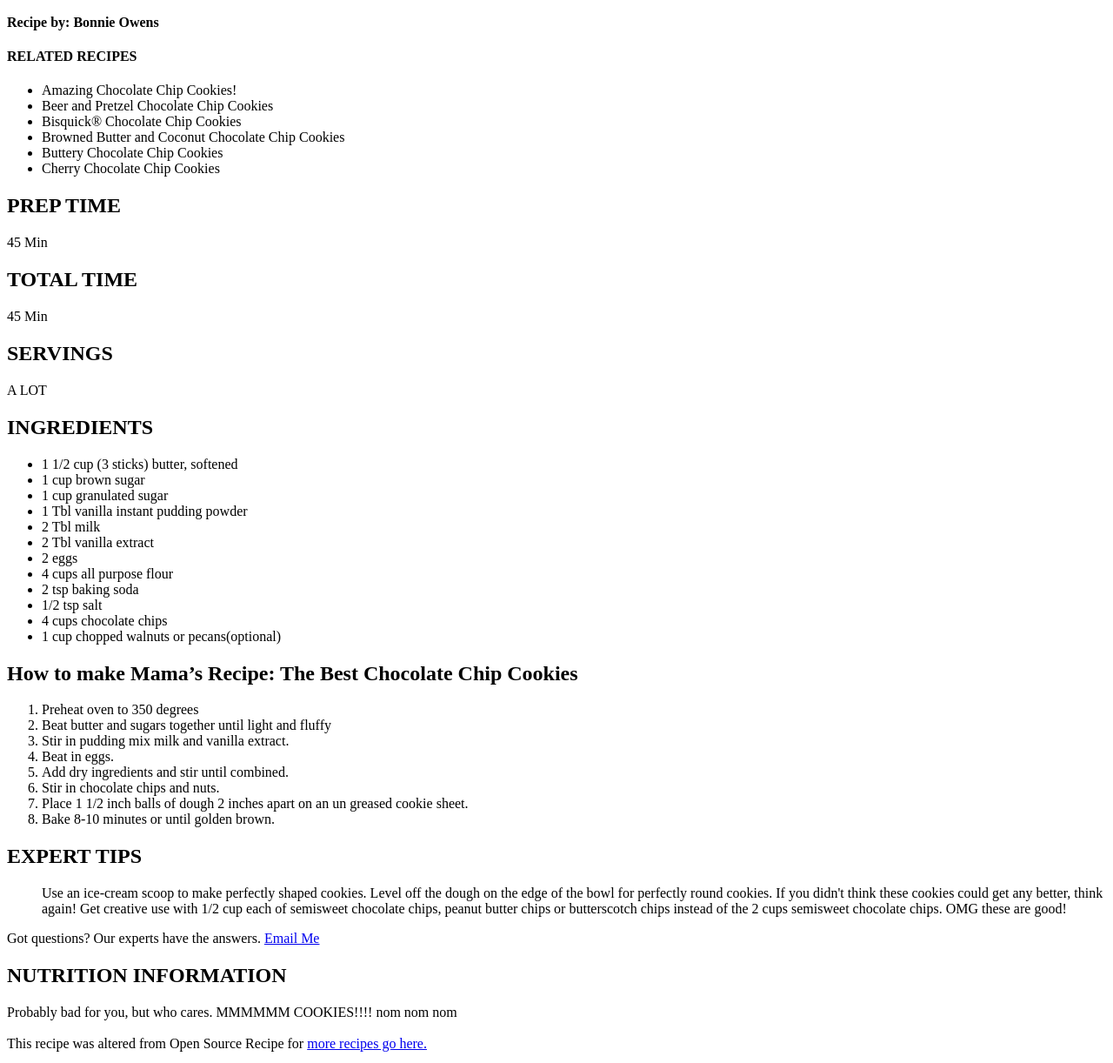
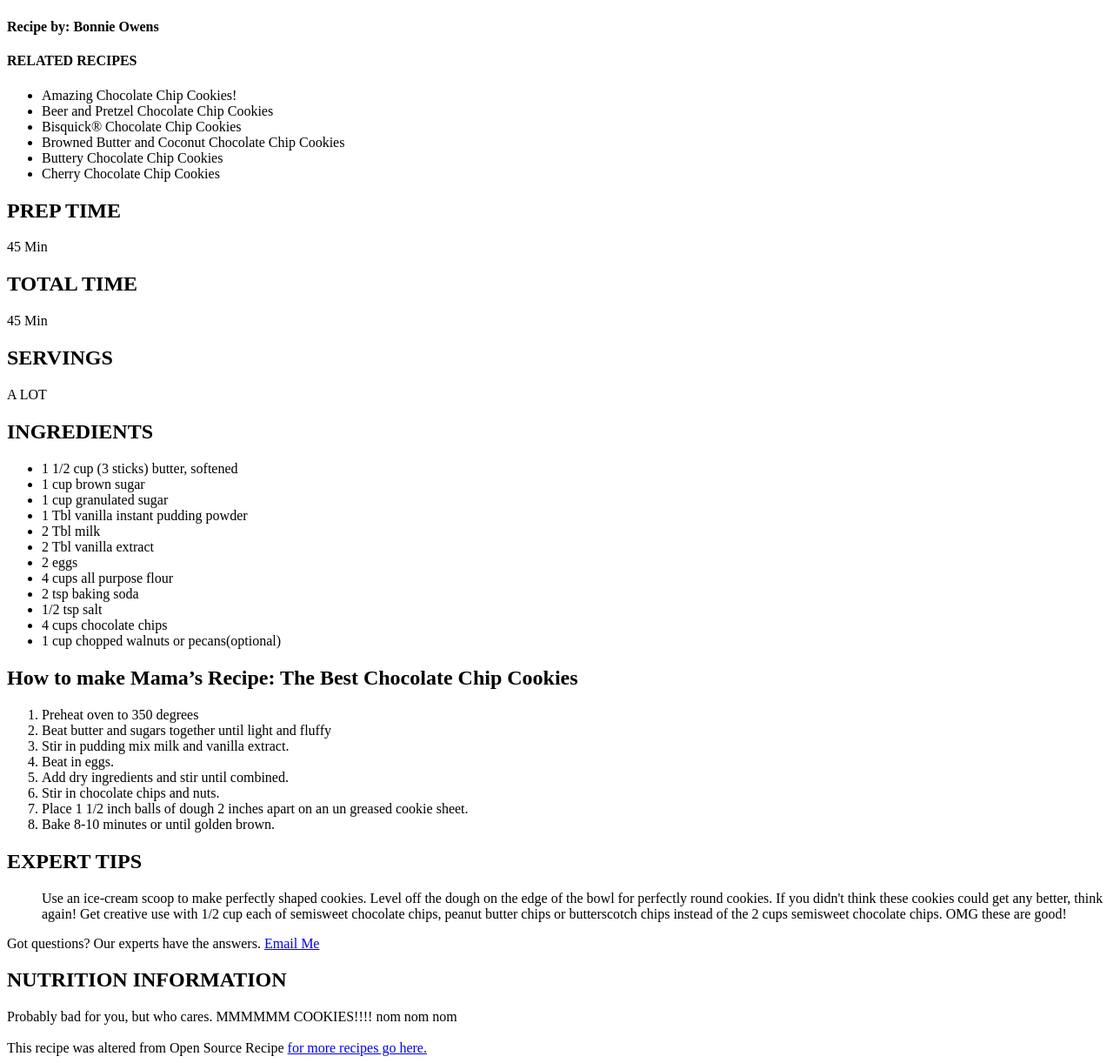
Before and after one commit to Susanncho/CookieRecipe, a plain HTML site: page index.html in a window 1280 px wide. Shown: the part 283-1505 px from the top of the page at 87% size. Drawn offline with Linux system fonts and the light colour scheme.

Commit message:
Add files via upload
Updated the index.html after fixing "Recipe by"

```diff
--- a/index.html
+++ b/index.html
@@ -7,9 +7,7 @@
 	<body>
 		<h1>The Best Chocolate Chip Cookie11111s</h1>
 		<img src="https://cdn.rec-engine.com/rrozich/image/upload/pg_1,f_auto,fl_lossy,h_300,w_400,c_fill,g_auto,dpr_2,q_auto/aaf5dbad09b9032acdd516886a91405b" height="200px">
-		<strong>
-		<p>Recipe by: Bonnie Owens</p>
-		</strong>
+		<h4>Recipe by: Bonnie Owens</h4>
 		<h4>RELATED RECIPES</h4>
 		<ul>
 			<li>Amazing Chocolate Chip Cookies!</li>
@@ -59,6 +57,6 @@
 		Probably bad for you, but who cares. MMMMMM COOKIES!!!! nom nom nom
 		<br>
 		<br>
-		This recipe was altered from Open Source Recipe for <a href="https://github.com/FEWDMaterials/cookie-recipe-starter/blob/master/screenshotp2.png?raw=true">more recipes go here.</a>
+		This recipe was altered from Open Source Recipe <a href="https://github.com/FEWDMaterials/cookie-recipe-starter/blob/master/screenshotp2.png?raw=true">for more recipes go here.</a>
 </body>
 </html>
```
